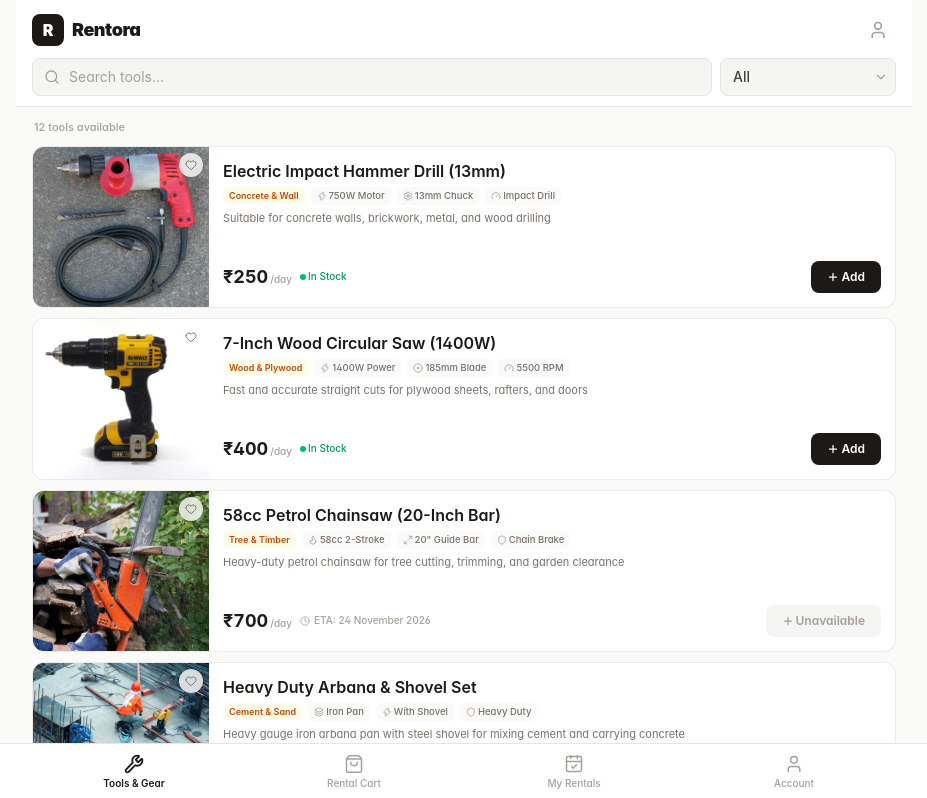
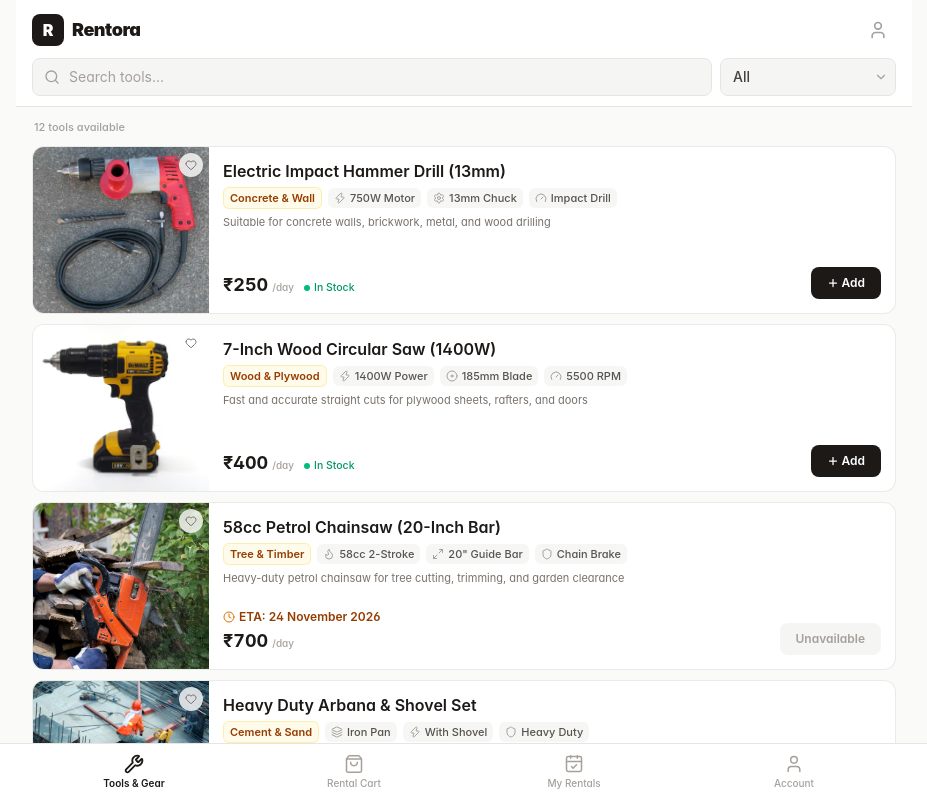
Before and after one commit to shanuvr/rentora, a React (Vite) app: page / in a window 1280 px wide. Shown: the top 798 px of the page, without its empty margins (176-1103 px from the left). Built offline with nearby package versions, Linux system fonts and the light colour scheme.

Commit message:
feat: add ProductCard component for displaying rental items

```diff
--- a/src/components/common/ProductCard.jsx
+++ b/src/components/common/ProductCard.jsx
@@ -41,10 +41,10 @@ export default function ProductCard({ product, onAddToCart, onSelect }) {
   return (
     <div
       onClick={() => onSelect && onSelect(product)}
-      className="group bg-white rounded-xl overflow-hidden border border-stone-200/80 hover:border-stone-300 transition-all duration-150 flex flex-row cursor-pointer h-[138px] sm:h-[148px] md:h-[162px]"
+      className="group bg-white rounded-xl overflow-hidden border border-stone-200/80 hover:border-stone-300 transition-all duration-150 flex flex-row cursor-pointer h-[154px] sm:h-[158px] md:h-[168px]"
     >
-      {/* Image */}
-      <div className="relative w-[110px] xs:w-[120px] sm:w-36 md:w-44 h-full bg-stone-100 shrink-0 overflow-hidden">
+      {/* Left Column: Image */}
+      <div className="relative w-[112px] xs:w-[122px] sm:w-36 md:w-44 h-full bg-stone-100 shrink-0 overflow-hidden">
         {!imgError ? (
           <img
             src={image}
@@ -65,6 +65,7 @@ export default function ProductCard({ product, onAddToCart, onSelect }) {
           type="button"
           onClick={(e) => { e.stopPropagation(); setIsFavorite(!isFavorite); }}
           className="absolute top-1.5 right-1.5 w-6 h-6 rounded-full bg-white/80 backdrop-blur-sm flex items-center justify-center hover:bg-white transition-all active:scale-90"
+          title="Save"
         >
           <Heart
             className={`w-3 h-3 transition-colors ${
@@ -74,18 +75,18 @@ export default function ProductCard({ product, onAddToCart, onSelect }) {
         </button>
       </div>
 
-      {/* Content */}
+      {/* Right Column: Content */}
       <div className="flex-1 p-2.5 sm:p-3 md:p-3.5 flex flex-col justify-between min-w-0">
-        <div className="space-y-1.5">
+        <div>
           {/* Title */}
           <h3 className="text-[13px] sm:text-sm md:text-base font-semibold text-stone-900 leading-tight truncate">
             {name}
           </h3>
 
-          {/* Tag + Specs */}
-          <div className="flex items-center gap-1 sm:gap-1.5 overflow-hidden whitespace-nowrap flex-nowrap">
+          {/* Tag & Specs (Wrapped across lines so all specs + tag are fully visible on mobile) */}
+          <div className="flex flex-wrap items-center gap-1 sm:gap-1.5 mt-1.5">
             {tags[0] && (
-              <span className="inline-flex items-center px-1.5 py-0.5 rounded-md text-[8px] sm:text-[9px] font-semibold bg-amber-50 text-amber-700 shrink-0">
+              <span className="inline-flex items-center px-1.5 py-0.5 rounded-md text-[9.5px] sm:text-[10px] md:text-[11px] font-semibold bg-amber-50 text-amber-800 border border-amber-200/60 shrink-0">
                 {tags[0]}
               </span>
             )}
@@ -94,53 +95,52 @@ export default function ProductCard({ product, onAddToCart, onSelect }) {
               return (
                 <span
                   key={idx}
-                  className="inline-flex items-center gap-0.5 px-1.5 py-0.5 rounded-md text-[8px] sm:text-[9.5px] font-medium text-stone-500 bg-stone-50 shrink-0"
+                  className="inline-flex items-center gap-1 px-1.5 py-0.5 rounded-md text-[9px] sm:text-[10px] md:text-[11px] font-medium text-stone-600 bg-stone-100/90 shrink-0"
                 >
-                  <Icon className="w-2.5 h-2.5 text-stone-400" />
-                  {spec.label}
+                  <Icon className="w-2.5 h-2.5 sm:w-3 sm:h-3 text-stone-400" />
+                  <span>{spec.label}</span>
                 </span>
               );
             })}
           </div>
 
-          {/* Bullet */}
+          {/* Bullet Highlight */}
           {bullets[0] && (
-            <p className="text-[9.5px] sm:text-[11px] text-stone-500 truncate leading-snug">
+            <p className="text-[9.5px] sm:text-[10.5px] md:text-[11px] text-stone-500 truncate mt-1.5 leading-snug">
               {bullets[0]}
             </p>
           )}
         </div>
 
-        {/* Bottom: Price + Status + Button */}
-        <div className="flex items-center justify-between gap-1.5 pt-1.5 mt-auto">
-          <div className="flex items-center gap-2 min-w-0">
-            {/* Price */}
-            <div className="flex items-baseline gap-0.5 shrink-0">
+        {/* Bottom Section: Space above price is used for ETA if unavailable */}
+        <div className="mt-auto pt-1 flex items-end justify-between gap-1.5">
+          <div className="min-w-0">
+            {/* ETA badge right above price when unavailable */}
+            {!isAvailable && (
+              <div className="flex items-center gap-1 text-[9.5px] sm:text-[10.5px] md:text-xs font-semibold text-amber-800 mb-0.5">
+                <Clock className="w-3 h-3 text-amber-600 shrink-0" />
+                <span className="truncate">ETA: {expectedAvailability || 'Soon'}</span>
+              </div>
+            )}
+
+            {/* Price Row */}
+            <div className="flex items-baseline gap-1">
               <span className="text-sm sm:text-base md:text-lg font-bold text-stone-900 tabular-nums">
                 ₹{rentalPrice.toLocaleString('en-IN')}
               </span>
               <span className="text-[9px] sm:text-[10px] text-stone-400 font-medium">
                 /{priceUnit}
               </span>
+              {isAvailable && (
+                <span className="ml-1.5 inline-flex items-center gap-1 text-[9.5px] sm:text-[10.5px] font-medium text-emerald-600">
+                  <span className="w-1.5 h-1.5 rounded-full bg-emerald-500 shrink-0" />
+                  In Stock
+                </span>
+              )}
             </div>
-
-            {/* Status */}
-            {isAvailable ? (
-              <span className="inline-flex items-center gap-0.5 text-[8.5px] sm:text-[10px] font-medium text-emerald-600 shrink-0">
-                <span className="w-1.5 h-1.5 rounded-full bg-emerald-500 shrink-0" />
-                In Stock
-              </span>
-            ) : (
-              <span className="inline-flex items-center gap-1 text-[8.5px] sm:text-[10px] font-medium text-stone-400 truncate max-w-[110px] sm:max-w-none shrink-0">
-                <Clock className="w-2.5 h-2.5 shrink-0" />
-                <span className="truncate">
-                  {expectedAvailability ? `ETA: ${expectedAvailability}` : 'Soon'}
-                </span>
-              </span>
-            )}
           </div>
 
-          {/* CTA */}
+          {/* CTA Button */}
           <button
             type="button"
             disabled={!isAvailable}
@@ -154,8 +154,8 @@ export default function ProductCard({ product, onAddToCart, onSelect }) {
                 : 'bg-stone-100 text-stone-400 cursor-not-allowed'
             }`}
           >
-            <Plus className="w-3 h-3 stroke-[2.5]" />
-            {isAvailable ? 'Add' : 'Unavailable'}
+            {isAvailable && <Plus className="w-3 h-3 stroke-[2.5]" />}
+            <span>{isAvailable ? 'Add' : 'Unavailable'}</span>
           </button>
         </div>
       </div>
```
